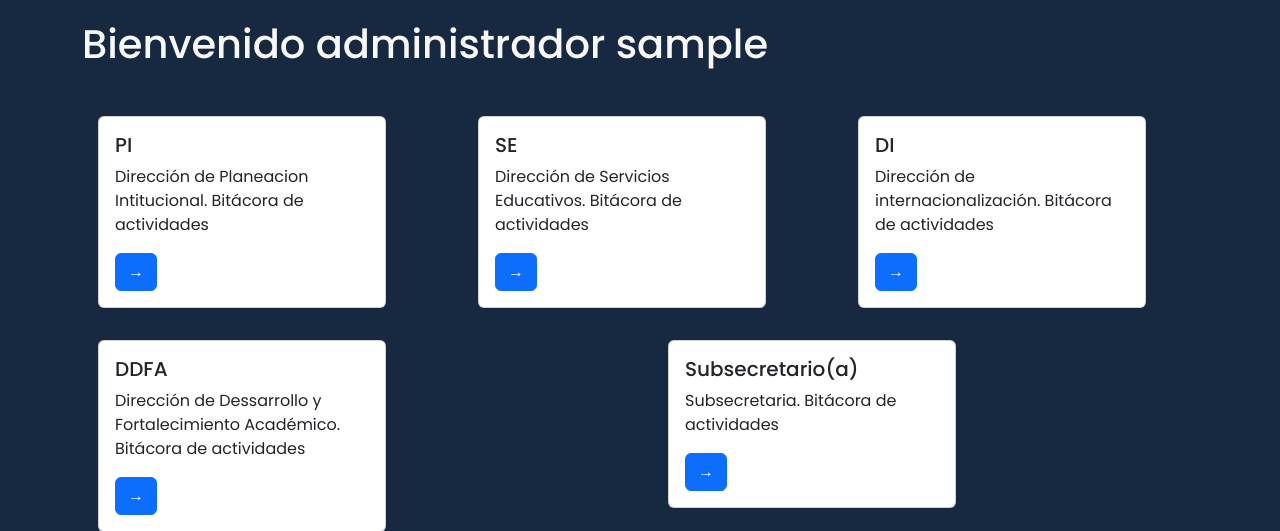
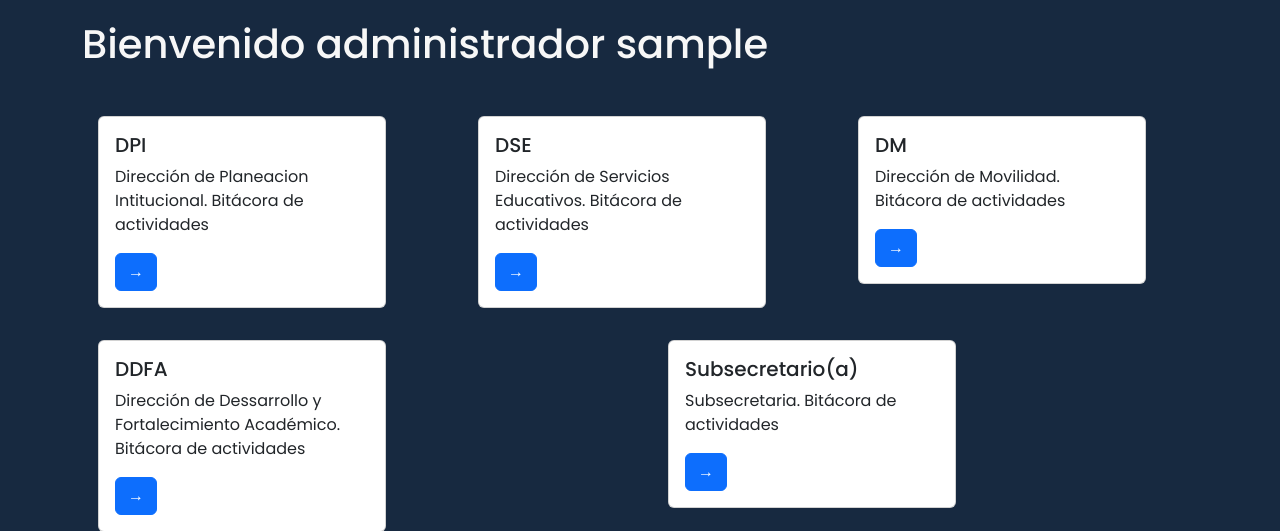
Before and after one commit to cesar-ujed/bitacora, a Django app: page /administrador/ in a window 1280 px wide. Shown: the part 63-594 px from the top of the page. Run offline with Django 5.2, Linux system fonts and the light colour scheme; the visitor is signed in with stand-in values (Sample User, id 1).

Commit message:
Front: editar mov rediseño

```diff
--- a/frontend/templates/admin.html
+++ b/frontend/templates/admin.html
@@ -10,7 +10,7 @@
         <div class="col-lg">
             <div class="card" style="width: 18rem; margin: 1em;">
                 <div class="card-body">
-                  <h5 class="card-title">PI</h5>
+                  <h5 class="card-title">DPI</h5>
                   <p class="card-text">Dirección de Planeacion Intitucional. Bitácora de actividades</p>
                   <a href="{% url 'adminplan' %}" class="btn btn-primary">→</a>
                 </div>
@@ -19,7 +19,7 @@
         <div class="col-lg">
             <div class="card" style="width: 18rem; margin: 1em;">
                 <div class="card-body">
-                  <h5 class="card-title">SE</h5>
+                  <h5 class="card-title">DSE</h5>
                   <p class="card-text">Dirección de Servicios Educativos. Bitácora de actividades</p>
                   <a href="{% url 'adminserv' %}" class="btn btn-primary">→</a>
                 </div>
@@ -28,8 +28,8 @@
         <div class="col-lg">
             <div class="card" style="width: 18rem; margin: 1em;">
                 <div class="card-body">
-                  <h5 class="card-title">DI</h5>
-                  <p class="card-text">Dirección de internacionalización. Bitácora de actividades</p>
+                  <h5 class="card-title">DM</h5>
+                  <p class="card-text">Dirección de Movilidad. Bitácora de actividades</p>
                   <a href="{% url 'adminint' %}" class="btn btn-primary">→</a>
                 </div>
             </div>
```
Also changed, not shown: frontend/templates/editint.html (+9 -3 lines).
